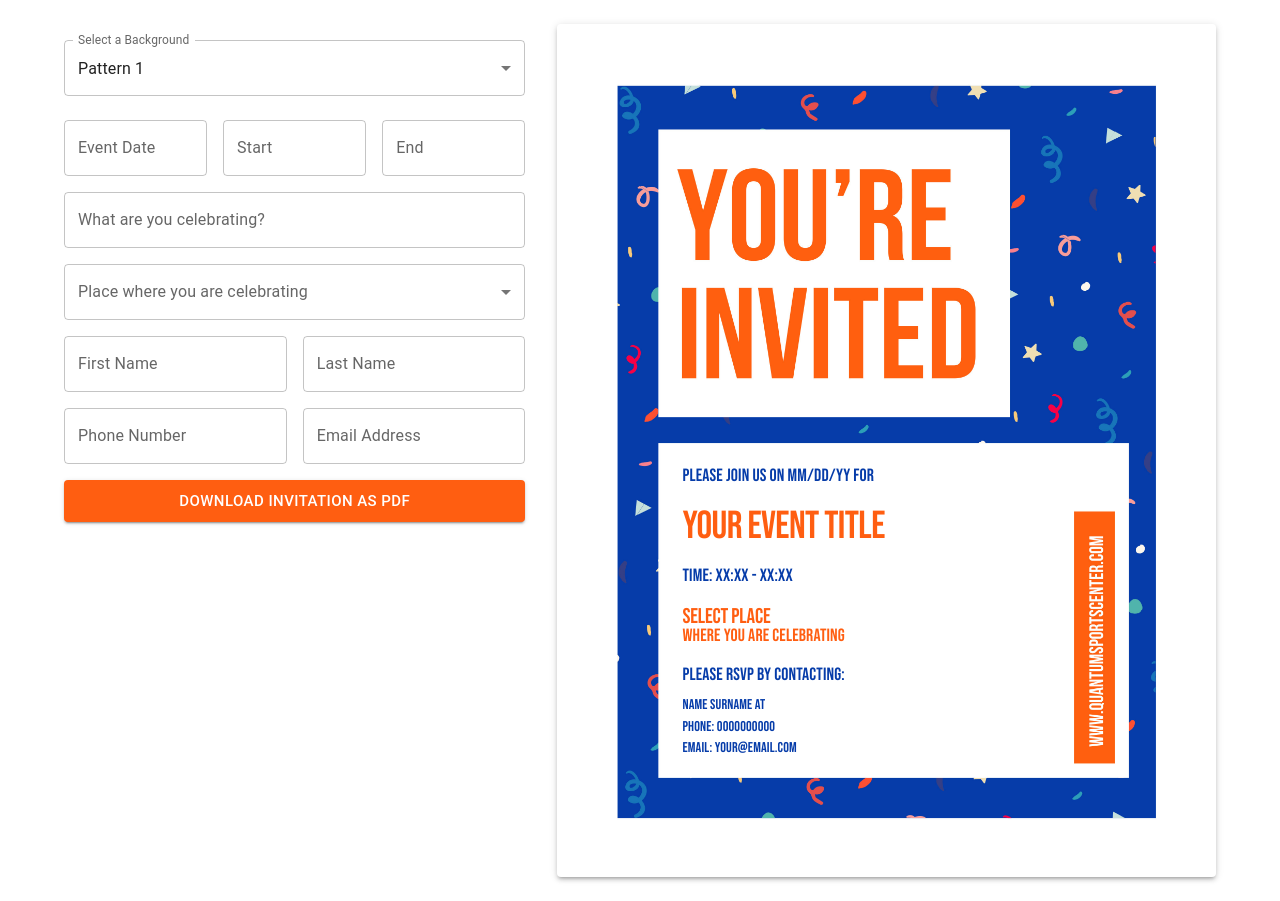
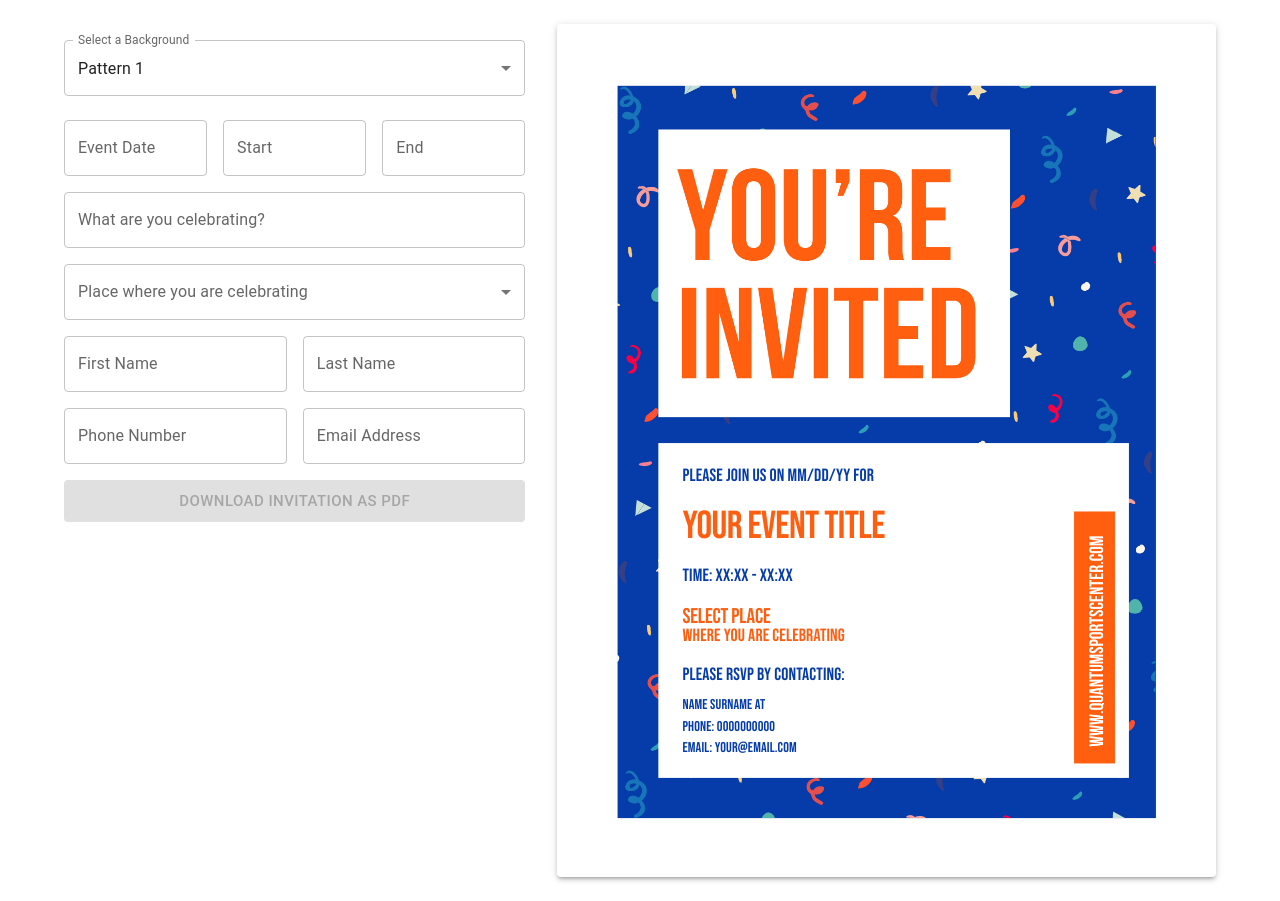
Before and after one commit to vakulkin/invitation-generator, a React (Vite) app: page / in a window 1280 px wide. Built offline with nearby package versions, Linux system fonts and the light colour scheme.

Commit message:
button fix

```diff
--- a/src/components/GeneratePDFButton.jsx
+++ b/src/components/GeneratePDFButton.jsx
@@ -67,7 +67,7 @@ const GeneratePDFButton = ({ elementRef, disabled }) => {
       size="large"
       variant="contained"
       color="secondary"
-      // disabled={disabled}
+      disabled={disabled}
       onClick={generatePDF}
     >
       Download Invitation as PDF
```
